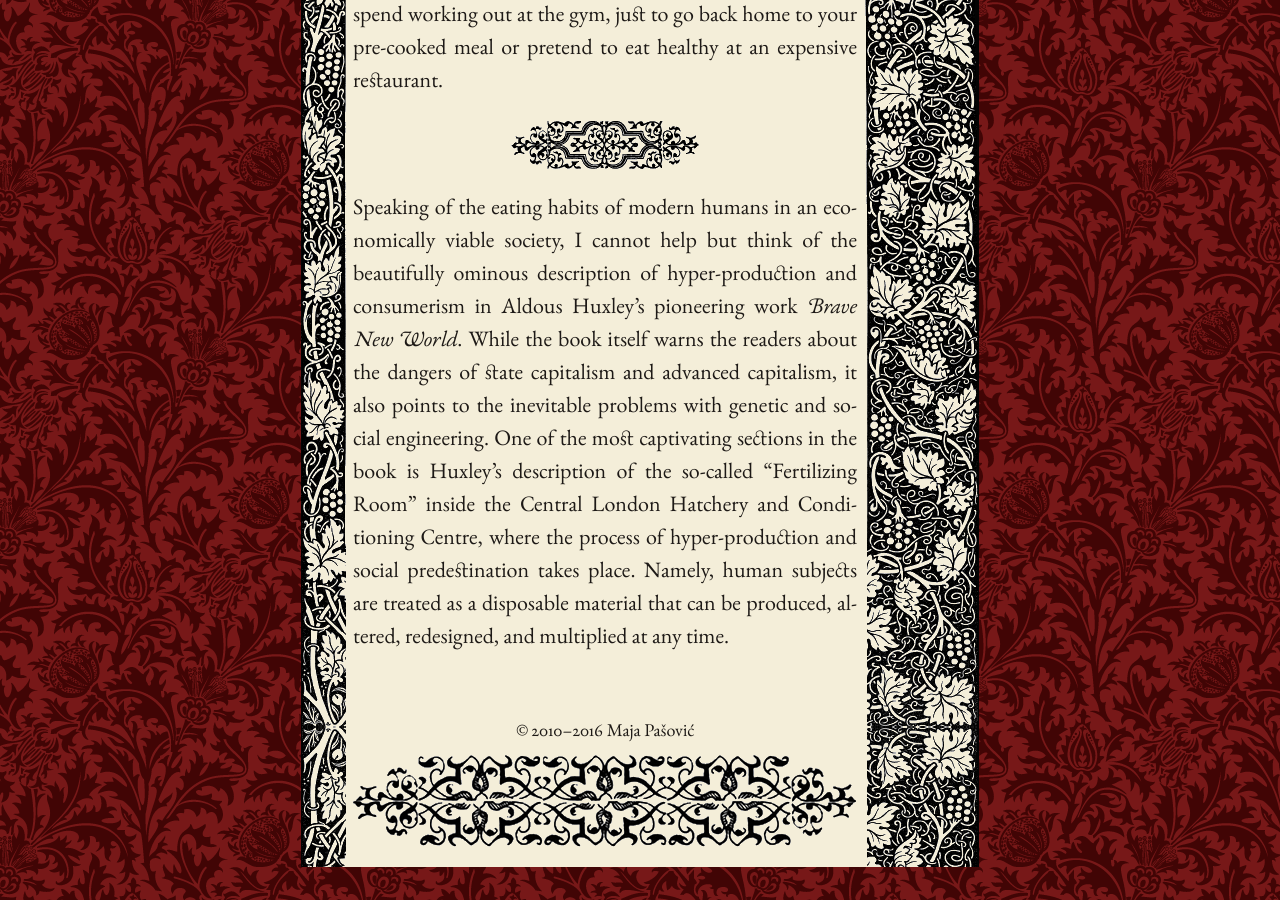
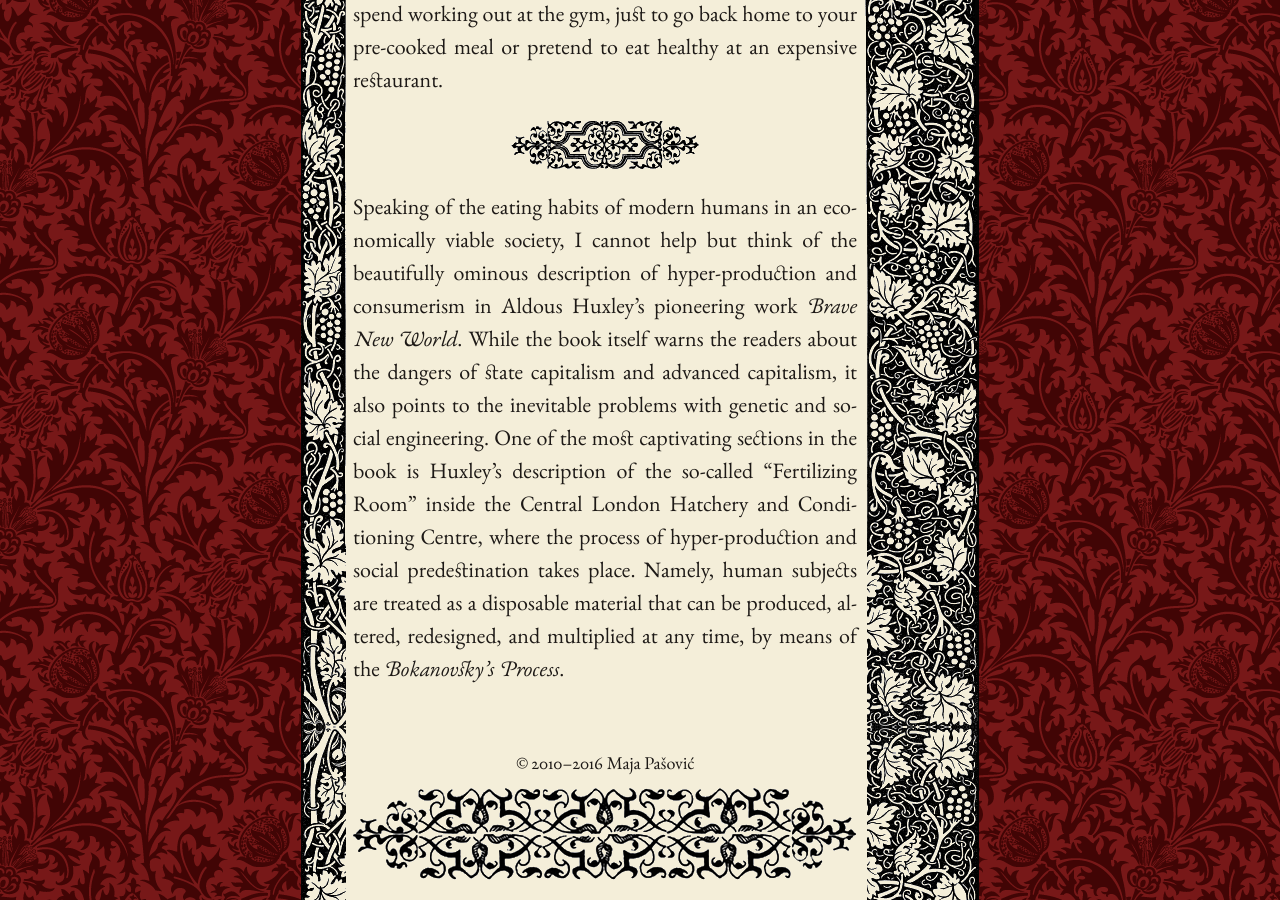
Before and after one commit to mpasovic/majapasovic.org, a Jekyll site: the page built from _posts/2016-03-04-bokanovskified-production-food-and-nutrition-in-modern-age.md, in a window 1280 px wide and 900 px high, scrolled down 2234 px. Built offline with Jekyll 4.4.1, drawn with Linux system fonts in a browser that asks for light colours; nearby versions of some CDN libraries.

Commit message:
Updated 2016-03-04-bokanovskified-production-food-and-nutrition-in-modern-age.md

```diff
--- a/_posts/2016-03-04-bokanovskified-production-food-and-nutrition-in-modern-age.md
+++ b/_posts/2016-03-04-bokanovskified-production-food-and-nutrition-in-modern-age.md
@@ -14,4 +14,4 @@ title: "Bokanovskified Production: Food and Nutrition in Modern Age"
 Therefore, the inevitable questions arise: "What is the actual purpose of consuming ready-made food?" "How much time do we REALLY save buying and heating ready-made food?" As has been well documented, a large percentage of people in economically viable countries live of pre-cooked meals, consumed either in a restaurant or their home. According to most people, the most common reason for this is the lack of time to buy and/or cook food at home, due to work-related obligations. However, does anyone ever think how much time is spent using your *smart*phone to text your friends back and forth, to play those mind-numbing games on your bus rides to and from work, or to use your phone for "liking", "posting" and "commenting" on profuse, oftentimes irrelevant Facebook posts? Or yet, how much time do you spend working out at the gym, just to go back home to your pre-cooked meal or pretend to eat healthy at an expensive restaurant.
 
 *****
-Speaking of the eating habits of modern humans in an economically viable society, I cannot help but think of the beautifully ominous description of hyper-production and consumerism in Aldous Huxley's pioneering work *Brave New World*. While the book itself warns the readers about the dangers of state capitalism and advanced capitalism, it also points to the inevitable problems with genetic and social engineering. One of the most captivating sections in the book is Huxley's description of the so-called "Fertilizing Room" inside the Central London Hatchery and Conditioning Centre, where the process of hyper-production and social predestination takes place. Namely, human subjects are treated as a disposable material that can be produced, altered, redesigned, and multiplied at any time.
+Speaking of the eating habits of modern humans in an economically viable society, I cannot help but think of the beautifully ominous description of hyper-production and consumerism in Aldous Huxley's pioneering work *Brave New World*. While the book itself warns the readers about the dangers of state capitalism and advanced capitalism, it also points to the inevitable problems with genetic and social engineering. One of the most captivating sections in the book is Huxley's description of the so-called "Fertilizing Room" inside the Central London Hatchery and Conditioning Centre, where the process of hyper-production and social predestination takes place. Namely, human subjects are treated as a disposable material that can be produced, altered, redesigned, and multiplied at any time, by means of the *Bokanovsky's Process*.
```
